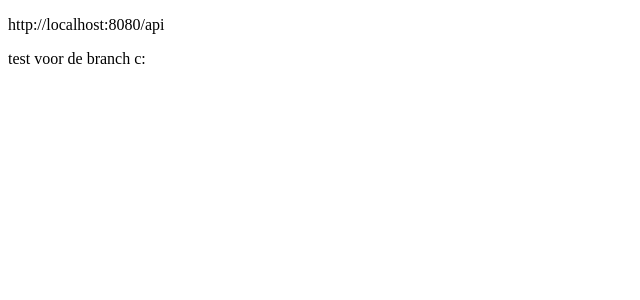
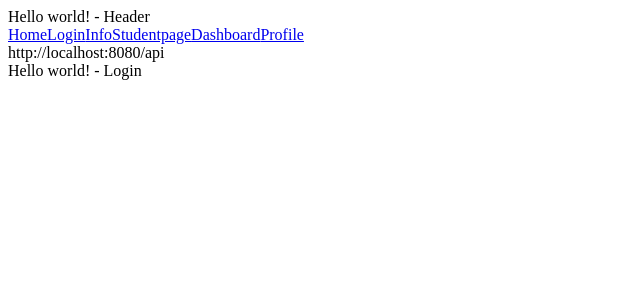
Before and after one commit to CryptForge/magic-mindset, a React (Vite) app in the folder website/: page /login in a window 1280 px wide. Shown: the top 300 px of the page, without its empty margins (0-640 px from the left). Built offline with nearby package versions, Linux system fonts and the light colour scheme.

Commit message:
Simple "Hello World" pages with a hello world header + functional links.

```diff
--- a/website/src/App.jsx
+++ b/website/src/App.jsx
@@ -1,13 +1,32 @@
 import './App.css'
 import { API_BASE } from './main'
+import { Route, Routes} from 'react-router-dom'
+import Header from './component/Header/Header'
+import Home from './page/Home/Home'
+import Dashboard from './page/Dashboard/Dashboard'
+import Profile from './page/Profile/Profile'
+import StudentsPage from './page/StudentsPage/StudentsPage'
+import Info from './page/Info/Info'
+import Login from './page/Login/Login'
 
 function App() {
   return (
     <div className="App">
-      <p>{API_BASE}</p>
-      test voor de branch c:
+      <div><Header/></div>
+
+      <div>{API_BASE}</div>
+      <div>
+      <Routes>
+        <Route path='/' element={<Home/>}/>
+        <Route path='/dashboard' element={<Dashboard/>}/>
+        <Route path='/profile' element={<Profile/>}/>
+        <Route path='/studentpage' element={<StudentsPage/>}/>
+        <Route path='/info' element={<Info/>}/>
+        <Route path='/login' element={<Login/>}/>
+      </Routes>
+      </div>
     </div>
   )
-}
+};
 
-export default App
+export default App;
--- /dev/null
+++ b/website/src/component/Header/Header.jsx
@@ -0,0 +1,20 @@
+import React from "react"
+import { NavLink } from 'react-router-dom';
+
+const Header = (props) => {
+    return (
+        <div>
+            <>Hello world! - Header</>
+            <div>
+                <NavLink to='/'>Home</NavLink>
+                <NavLink to='/login'>Login</NavLink>
+                <NavLink to='/info'>Info</NavLink>
+                <NavLink to='/studentpage'>Studentpage</NavLink>
+                <NavLink to='/dashboard'>Dashboard</NavLink>
+                <NavLink to='profile'>Profile</NavLink>
+            </div>
+        </div>
+    )
+};
+
+export default Header
--- a/website/src/main.jsx
+++ b/website/src/main.jsx
@@ -3,6 +3,7 @@ import ReactDOM from 'react-dom/client'
 import App from './App'
 import './index.css'
 import { BrowserRouter } from 'react-router-dom';
+
 
 export const API_BASE = import.meta.env.VITE_API_BASE;
 
--- /dev/null
+++ b/website/src/page/Dashboard/Dashboard.jsx
@@ -0,0 +1,9 @@
+import React from "react"
+
+const Dashboard = (props) =>{
+    return(
+        <>Hello world! - Dashboard</>
+    )
+    };
+
+    export default Dashboard;
--- /dev/null
+++ b/website/src/page/Home/Home.jsx
@@ -0,0 +1,9 @@
+import React from "react"
+
+const Home = (props) =>{
+    return(
+        <>Hello world! - Home</>
+    )
+    };
+
+    export default Home;
--- /dev/null
+++ b/website/src/page/Info/Info.jsx
@@ -0,0 +1,11 @@
+import React from "react"
+
+const Info = (props) =>{
+    return(
+        <>Hello world! - Info
+        </>
+
+    )
+    };
+
+    export default Info;
--- /dev/null
+++ b/website/src/page/Login/Login.jsx
@@ -0,0 +1,9 @@
+import React from "react"
+
+const Login = (props) =>{
+    return(
+        <>Hello world! - Login</>
+    )
+    };
+
+    export default Login;
--- /dev/null
+++ b/website/src/page/Profile/Profile.jsx
@@ -0,0 +1,9 @@
+import React from "react"
+
+const Profile = (props) =>{
+    return(
+        <>Hello world! - Profile</>
+    )
+    };
+
+    export default Profile;
--- /dev/null
+++ b/website/src/page/StudentsPage/StudentsPage.jsx
@@ -0,0 +1,9 @@
+import React from "react"
+
+const StudentsPage = (props) =>{
+    return(
+        <>Hello world! - StudentsPage</>
+    )
+    };
+
+    export default StudentsPage;
```
